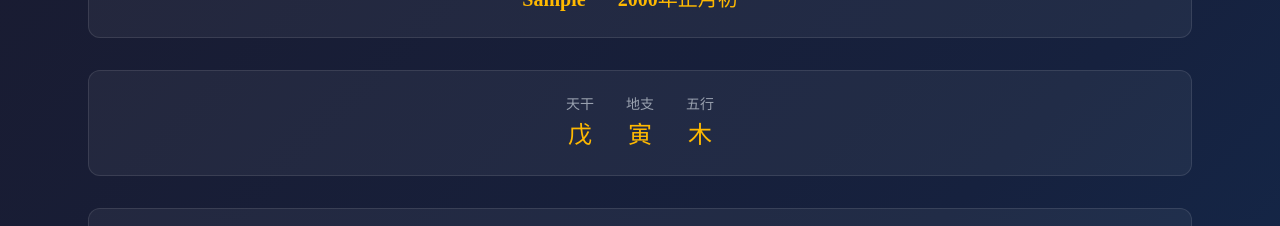
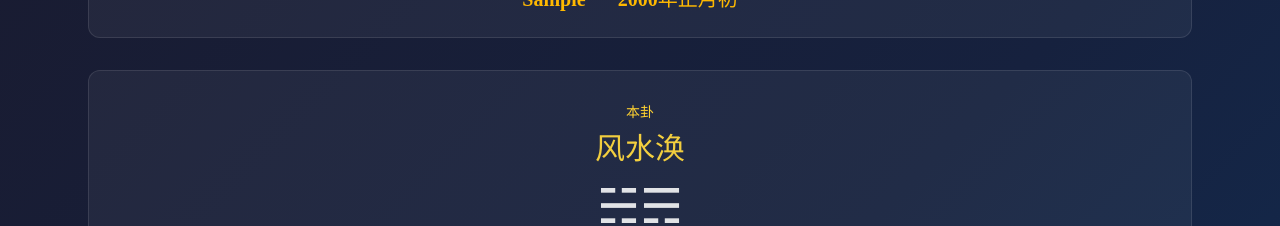
Before and after one commit to zhaorichy/yijing-fortune, a React (Vite) app: page / in a window 1280 px wide. Both pictures are taken after typing "Sample" into the empty fields and a click on the button "开始算命". Shown: the part 408-634 px from the top of the page. Built offline with nearby package versions, Linux system fonts and the light colour scheme; no server answers.

Commit message:
feat: 移除卦象显示中的天干地支

```diff
--- a/src/components/GuaDisplay.tsx
+++ b/src/components/GuaDisplay.tsx
@@ -6,7 +6,7 @@ interface GuaDisplayProps {
 }
 
 const GuaDisplay: React.FC<GuaDisplayProps> = ({ result }) => {
-  const { mainGua, changeGua, huGua, elements } = result;
+  const { mainGua, changeGua, huGua } = result;
 
   // 渲染爻线
   const renderYao = (isYang: boolean, index: number) => {
@@ -23,24 +23,6 @@ const GuaDisplay: React.FC<GuaDisplayProps> = ({ result }) => {
 
   return (
     <div className="space-y-8">
-      {/* 八字信息 */}
-      <div className="glass rounded-xl p-6 text-center animate-fade-in">
-        <div className="flex justify-center gap-8 flex-wrap">
-          <div className="text-center">
-            <p className="text-gray-400 text-sm mb-1">天干</p>
-            <p className="text-2xl font-bold text-amber-400">{elements.tiangan}</p>
-          </div>
-          <div className="text-center">
-            <p className="text-gray-400 text-sm mb-1">地支</p>
-            <p className="text-2xl font-bold text-amber-400">{elements.dizhi}</p>
-          </div>
-          <div className="text-center">
-            <p className="text-gray-400 text-sm mb-1">五行</p>
-            <p className="text-2xl font-bold text-amber-400">{elements.wuxing}</p>
-          </div>
-        </div>
-      </div>
-
       {/* 主卦 */}
       <div className="glass rounded-xl p-8 animate-fade-in">
         <div className="text-center mb-6">
```
